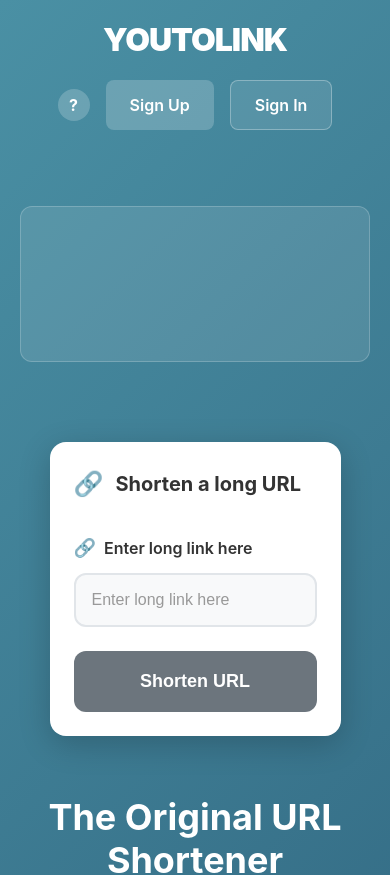
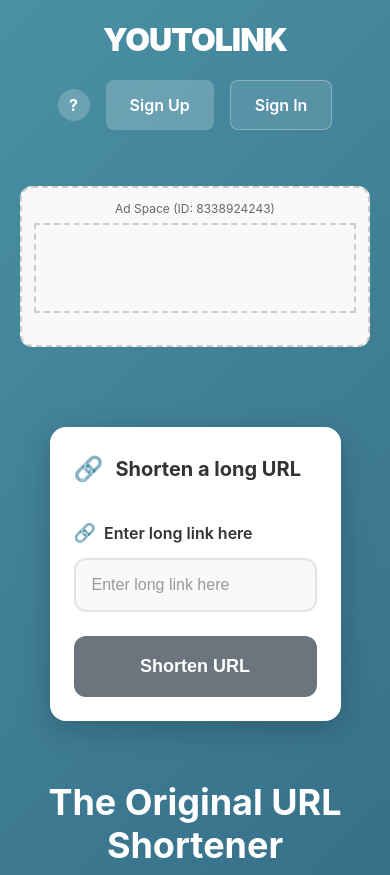
Before and after one commit to dkgohel/YouToLink, a React (Create React App) app in the folder client/: page / in a window 390 px wide. Shown: the top 875 px of the page. Built offline with nearby package versions, Linux system fonts and the light colour scheme; no server answers.

Commit message:
Fix mobile ad visibility - move ad outside main container and add debugging

```diff
--- a/client/src/components/AdBanner.tsx
+++ b/client/src/components/AdBanner.tsx
@@ -30,6 +30,10 @@
 
   return (
     <div className={`ad-container ${className}`} style={style}>
+      {/* Temporary debug info */}
+      <div style={{ fontSize: '12px', color: '#666', marginBottom: '5px' }}>
+        Ad Space (ID: {adSlot})
+      </div>
       <ins
         className="adsbygoogle"
         style={{ display: 'block', ...style }}
--- a/client/src/components/Home.tsx
+++ b/client/src/components/Home.tsx
@@ -109,14 +109,23 @@
         </div>
       </header>
 
-      {/* Main Content */}
-      <div className="main-container">
-        {/* Top Banner Ad */}
+      {/* Top Banner Ad - Outside main container for better mobile visibility */}
+      <div style={{ maxWidth: '1400px', margin: '0 auto', padding: '20px' }}>
         <AdBanner
           adSlot="8338924243"
           className="ad-container"
-          style={{ minHeight: '90px', width: '100%', marginBottom: '40px' }}
+          style={{
+            minHeight: '90px',
+            width: '100%',
+            marginBottom: '20px',
+            border: '2px dashed #ccc',
+            backgroundColor: '#f9f9f9'
+          }}
         />
+      </div>
+
+      {/* Main Content */}
+      <div className="main-container">
 
         {/* Left Side - Form */}
         <div className="form-section">
```
